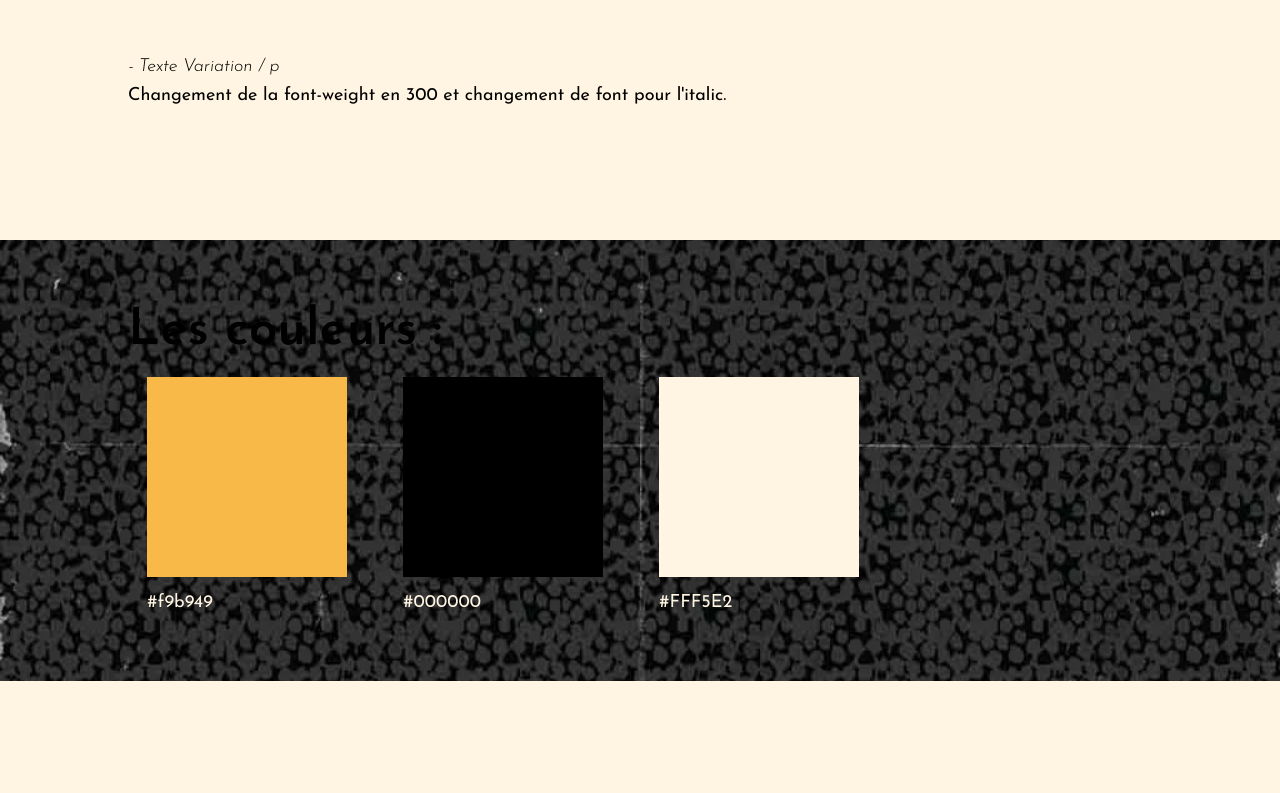
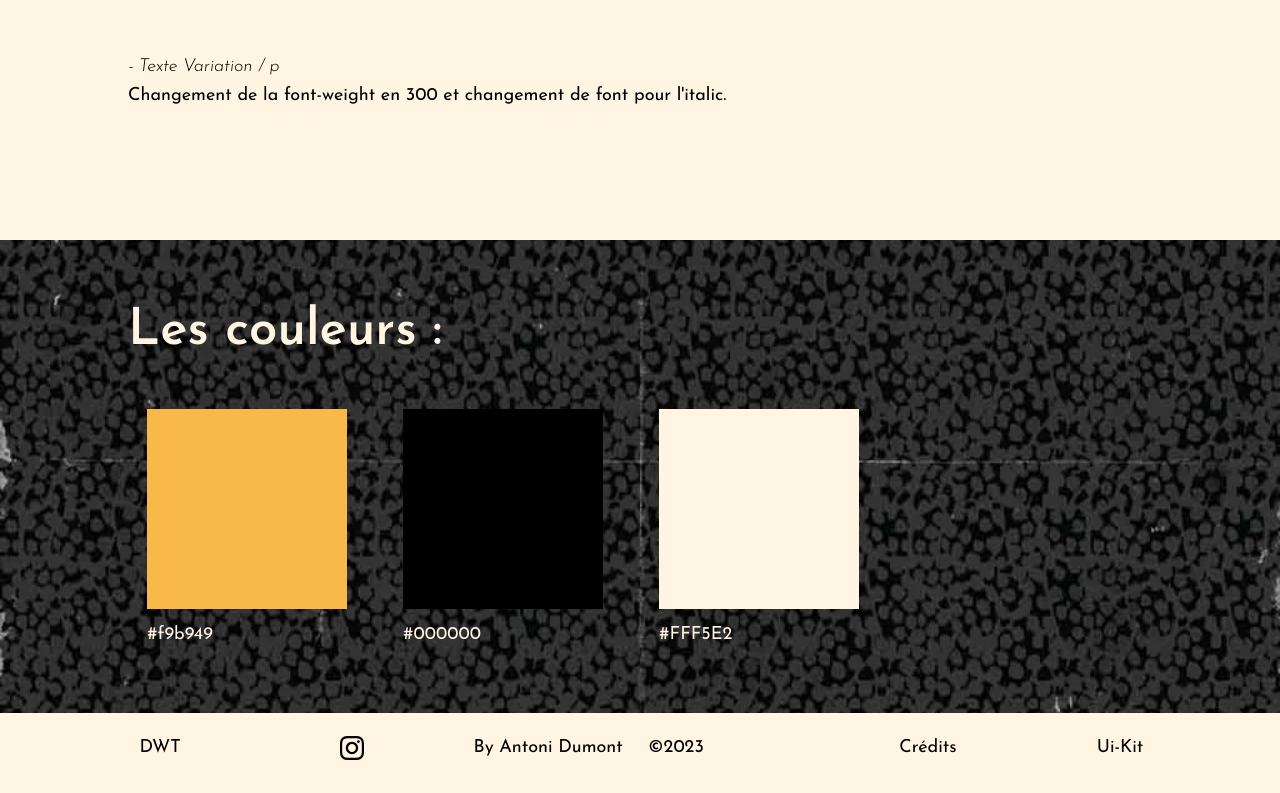
Before and after one commit to antozr/mvp, a React (Create React App) app: page /uikit in a window 1280 px wide. Shown: the part 1429-2222 px from the top of the page. Before the commit the page ends 2110 px from the top, so only its background shows below. Built offline with nearby package versions, Linux system fonts and the light colour scheme.

Commit message:
ADD footer

```diff
--- a/src/pages/Credit.scss
+++ b/src/pages/Credit.scss
@@ -14,6 +14,8 @@
         background-position: center;
         background-size: cover;
         padding: 8vh 10vw;
+        color: #FFF5E2;
+        row-gap: 6vh;
         }
     }
 }
--- a/src/pages/Uikitpage.js
+++ b/src/pages/Uikitpage.js
@@ -5,6 +5,7 @@ import { motion } from "framer-motion";
 import InterSectionBox from "../components/InterSectionBox";
 
 import backImg from "../assets/img/oldSchool/fondPeauNoir.webp";
+import Footer from "../components/Footer";
 
 function UikitPage() {
   const [copyColor, setCopyColor] = useState(false);
@@ -100,7 +101,7 @@ function UikitPage() {
         </ul>
       </section>
       <section className="sect__creditBox sect__creditBox--black">
-        <h2 className="sect__title sect__title--2">Les couleurs :</h2>
+        <h2 className="sect__title sect__title--2" >Les couleurs :</h2>
         <ul className="credit__ul credit__ul--uikit credit__ul--row">
           {elColor("#f9b949", "#f9b949")}
           {elColor("#000000", "#000000")}
@@ -108,6 +109,7 @@ function UikitPage() {
         </ul>
       </section>
 
+<Footer />
 
       {copyColor &&
         createPortal(
```
